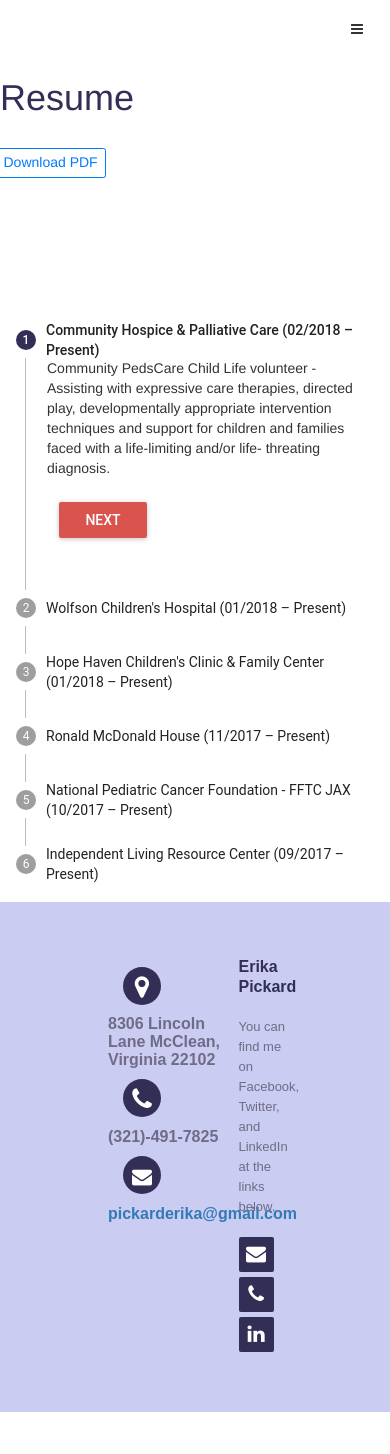
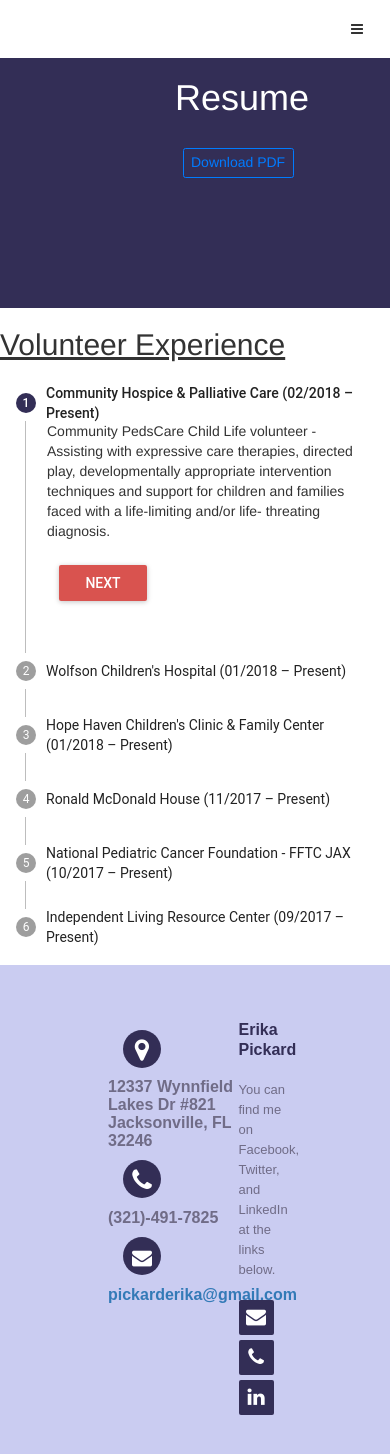
Before and after one commit to cbartram/e-portfolio, a React (Create React App) app: page /resume in a window 390 px wide. Shown: the top 1454 px of the page. Before the commit the page ends 1412 px from the top, so only its background shows below. Built offline with nearby package versions, Linux system fonts and the light colour scheme.

Commit message:
Updated experiences page

```diff
--- a/src/components/Footer/Footer.js
+++ b/src/components/Footer/Footer.js
@@ -8,7 +8,7 @@ class Footer extends Component {
                 <div className="footer-center">
                     <div>
                         <i className="fa fa-map-marker" />
-                        <p><span>8306 Lincoln Lane</span> McClean, Virginia 22102</p>
+                        <p><span>12337 Wynnfield Lakes Dr #821</span> Jacksonville, FL 32246</p>
                     </div>
                     <div>
                         <i className="fa fa-phone" />
--- a/src/components/Navigation/Navigation.js
+++ b/src/components/Navigation/Navigation.js
@@ -22,7 +22,7 @@ class Navigation extends Component {
                                 <li><a href="/about">About Me</a></li>
                                 <li><a href="/resume">Resume</a></li>
                                 <li><a href="/practicum">Practicum</a></li>
-                                <li><a href="/portfolio">Portfolio</a></li>
+                                <li><a href="/experiences">Experiences</a></li>
                                 <li><a href="/contact">Contact Me</a></li>
                             </ul>
                         </div>
--- a/src/components/Portfolio-Content/PortfolioContent.js
+++ b/src/components/Portfolio-Content/PortfolioContent.js
@@ -6,13 +6,21 @@ class PortfolioContent extends Component {
         return (
             <div>
                 <div className="row">
-                    <div className="col-md-3 col-md-offset-1">
-                        <h2>Topic One</h2>
+                    <div className="col-md-5 col-md-offset-1">
+                        <h2>{this.props.title}</h2>
                     </div>
                 </div>
                 <div className="row margin-bottom">
                     <div className="col-md-3 col-md-offset-1">
-                        <div className="image-topic-one" />
+                        <div style=
+                            {{
+                                backgroundImage: `url("${this.props.src}")`,
+                                backgroundRepeat: 'no-repeat',
+                                backgroundPosition: 'center',
+                                backgroundSize:`cover`,
+                                height:`250px`
+                            }}
+                        />
                     </div>
                     <div className="col-md-6">
                         <p>
--- a/src/components/pages/Portfolio/Portfolio.js
+++ b/src/components/pages/Portfolio/Portfolio.js
@@ -16,12 +16,12 @@ class Portfolio extends Component {
                 <main>
                     <section className="row" id="portfolio">
                         <div className="col-md-2 col-md-offset-5">
-                            <h1 align="center" className="portfolio-header">Portfolio</h1>
+                            <h1 align="center" className="portfolio-header">Experiences</h1>
                         </div>
                     </section>
-                    <PortfolioContent/>
-                    <PortfolioContent/>
-                    <PortfolioContent/>
+                    <PortfolioContent title="Fashion Funds the Cure - Jax" src="https://s3.amazonaws.com/erika-portfolio/police.jpeg"/>
+                    <PortfolioContent title="Fashion Funds the Cure - Jax" src="https://s3.amazonaws.com/erika-portfolio/police.jpeg"/>
+                    <PortfolioContent title="Fashion Funds the Cure - Jax" src="https://s3.amazonaws.com/erika-portfolio/police.jpeg"/>
                 </main>
                 <Footer/>
             </div>
--- a/src/components/pages/Resume/Resume.css
+++ b/src/components/pages/Resume/Resume.css
@@ -3,11 +3,11 @@
 }
 
 h1 {
-  color:#332e56;
+  color:white;
 }
 
 .splash {
-  background-color:white;
+  background-color:#332e56;
   height:250px;
 }
 
@@ -24,3 +24,14 @@ h1 {
   border-radius: .25rem;
   padding: .375rem .75rem;
 }
+.btn-outline-primary:hover {
+  margin-left:10px;
+  margin-top:20px;
+  color: #ffffff;
+  background: transparent none;
+  border: 1px solid #ffffff;
+  transition: color .15s ease-in-out,background-color .15s ease-in-out,border-color .15s ease-in-out,box-shadow .15s ease-in-out;
+  line-height: 1.5;
+  border-radius: .25rem;
+  padding: .375rem .75rem;
+}
--- a/src/components/pages/Resume/Resume.js
+++ b/src/components/pages/Resume/Resume.js
@@ -69,17 +69,22 @@ class Resume extends Component {
             <div>
                 <Navigation/>
                     <section className="row splash">
-                        <div className="col-md-2 col-md-offset-5">
+                        <div className="col-md-2 col-md-offset-5 col-sm-2 col-sm-offset-5 col-xs-4 col-xs-offset-5">
                             <h1>Resume</h1>
                         </div>
                         <div className="row">
-                            <div className="col-md-2 col-md-offset-5">
-                                <a href="http://erika-pickard.surge.sh/static/media/Resume.pdf">
+                            <div className="col-md-2 col-md-offset-5 col-sm-2 col-sm-offset-5 col-xs-4 col-xs-offset-5">
+                                <a href="https://s3.amazonaws.com/aeroscape-cache/Resume.pdf">
                                     <button type="button" className="btn btn-outline-primary">Download PDF</button>
                                 </a>
                             </div>
                         </div>
                     </section>
+                    <div className="row">
+                        <div className="col-md-6 col-md-offset-1">
+                            <h2>Volunteer Experience</h2>
+                        </div>
+                    </div>
                     <section className="row resume">
                         <div className="col-md-10 col-md-offset-1">
                             <Stepper
--- a/src/index.js
+++ b/src/index.js
@@ -20,9 +20,6 @@ const muiTheme = getMuiTheme({
     }
 });
 
-//
-
-
 ReactDOM.render(
     <MuiThemeProvider muiTheme={muiTheme}>
         <BrowserRouter>
@@ -31,7 +28,7 @@ ReactDOM.render(
                     <Route exact path="/about" component={About} />
                     <Route exact path="/resume" component={Resume} />
                     <Route exact path="/practicum" component={Practicum} />
-                    <Route exact path="/portfolio" component={Portfolio} />
+                    <Route exact path="/experiences" component={Portfolio} />
                     <Route exact path="/contact" component={Contact} />
                     <Route exact path="/admin/login" component={Login} />
                     {/* Admin Login Routes */}
```
Also changed, not shown: src/images/chef.jpeg (added), src/images/police.jpeg (added).
